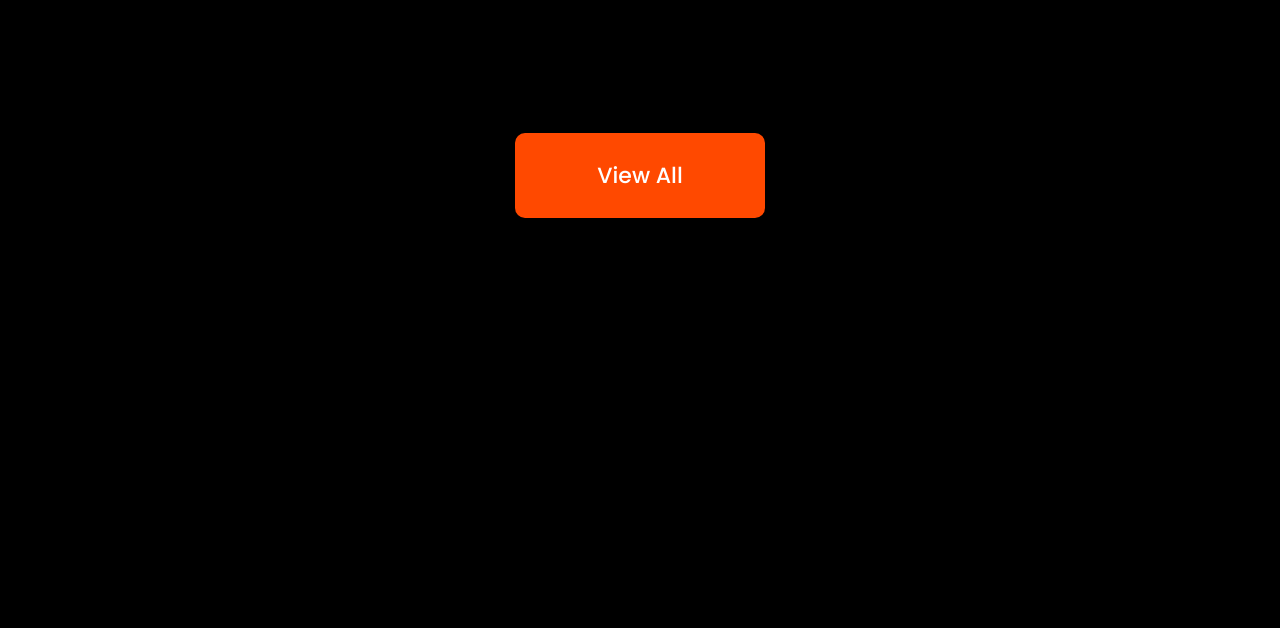
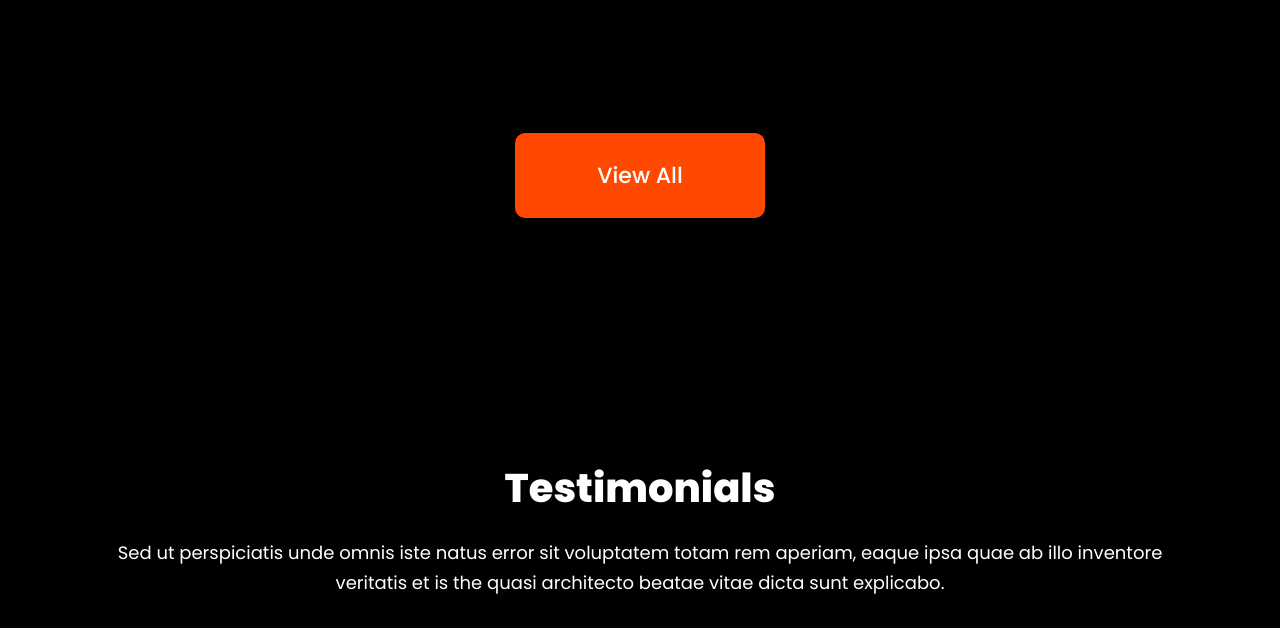
Before and after one commit to Nikoloz909/coder-sass, a website: page index.html in a window 1280 px wide. Shown: the part 4603-5231 px from the top of the page. Before the commit the page ends 5071 px from the top, so only its background shows below. Drawn offline with Linux system fonts and the light colour scheme.

Commit message:
create section-04

```diff
--- a/index.html
+++ b/index.html
@@ -252,5 +252,17 @@
         </button>
 </div>
 <!-- section-03 end  -->
+<!-- section-04  -->
+<section class="section-04">
+        <div class="content-title">
+            <h3 class="title-h3">Testimonials</h3>
+            <p class="title-p">
+                Sed ut perspiciatis unde omnis iste natus error sit
+                 voluptatem  totam rem aperiam, eaque ipsa quae ab illo inventore veritatis et is the quasi architecto beatae vitae dicta sunt explicabo.
+
+            </p>
+        </div>
+</section>
+<!-- section-04 end  -->
 </body>
 </html>
--- /dev/null
+++ b/scss/main.scss/section-04.scss
@@ -0,0 +1,26 @@
+.section-04{
+    @extend %size-class;
+    @include d-flex(flex,center,center);
+    margin-bottom: 500px;
+    .content-title{
+        display: flex;
+        flex-direction: column;
+        align-items: center;
+        .title-h3{
+            font-family: 'Poppins-extrabold';
+            color: #fff;
+            font-size: 40px;
+            margin-bottom: 30px;
+        }
+        .title-p{
+            font-family: 'Poppins-regular';
+            font-weight: lighter;
+            font-size: 18px;
+            text-align: center;
+            max-width: 1082px;
+            width: 100%;
+            color: #fff;
+            line-height: 30px;
+        }
+    }
+}
--- a/scss/style.scss
+++ b/scss/style.scss
@@ -12,3 +12,4 @@
 @import './main.scss/sec-02-resp.scss';
 @import './main.scss/section-03.scss';
 @import './main.scss/section-03-resp.scss';
+@import './main.scss/section-04.scss';
```
Also changed, not shown: styles/style.css.
